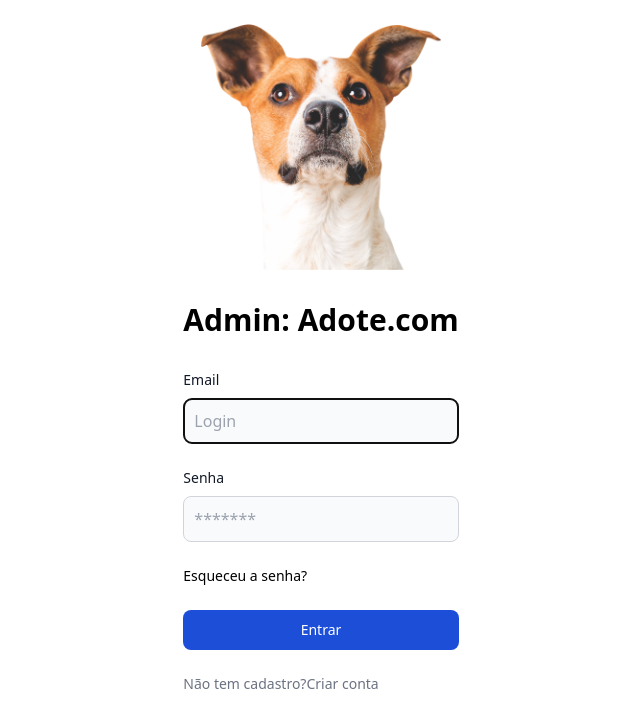
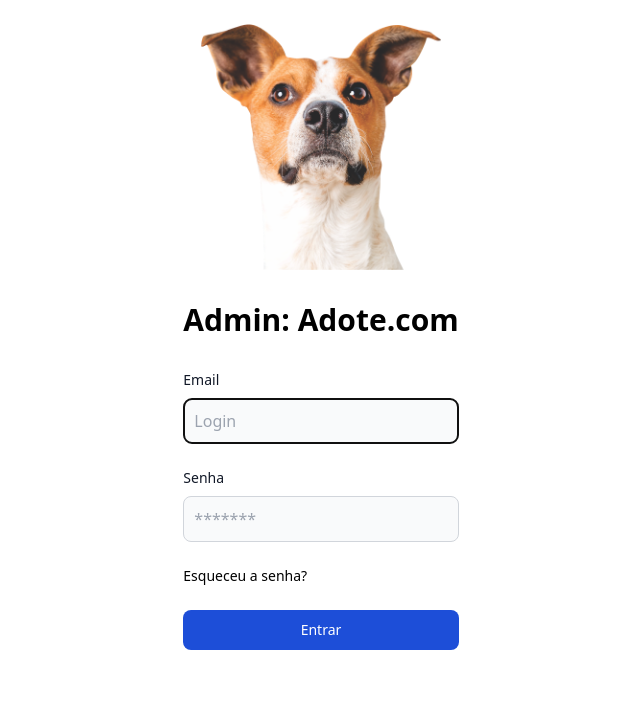
Before and after one commit to DieizonOliveira/Adote.comAdmin2.0, a Next.js app: page / in a window 1280 px wide. Shown: the top 728 px of the page, without its empty margins (319-959 px from the left). Built offline with nearby package versions, Linux system fonts and the light colour scheme.

Commit message:
Ajuste login

```diff
--- a/src/app/page.tsx
+++ b/src/app/page.tsx
@@ -134,12 +134,7 @@ export default function Home() {
             Entrar
           </button>
 
-          <p className="text-sm font-light text-gray-500 dark:text-gray-400">
-            Não tem cadastro?
-            <a href="/cadastro" className="font-medium text-primary-600 hover:underline dark:text-primary-500">
-              Criar conta
-            </a>
-          </p>
+
 
         </form>
       </div>
```
